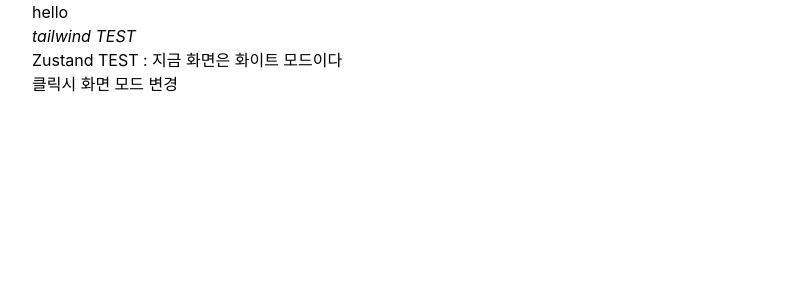
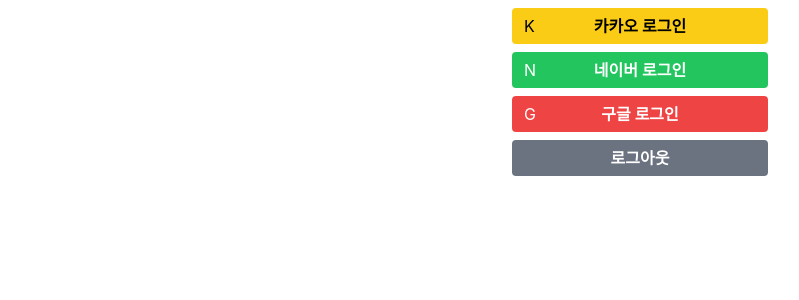
Before and after one commit to dnd-side-project/dnd-7th-9-frontend, a Next.js app: page / in a window 1280 px wide. Shown: the top 300 px of the page, without its empty margins (0-799 px from the left). Built offline with nearby package versions, Linux system fonts and the light colour scheme.

Commit message:
feat:소셜 로그인 버튼 임시 ui

```diff
--- a/pages/index.tsx
+++ b/pages/index.tsx
@@ -1,21 +1,36 @@
-import type { NextPage } from "next";
-import styles from "../styles/Home.module.css";
-import Head from "next/head";
-import Image from "next/image";
-import useStore from "../src/store/store";
+import type { NextPage } from 'next';
+import useStore from '../src/store/store';
 
 const Home: NextPage = () => {
-  const { isDark, handleIsDark } = useStore();
-  return (
-    <div className={styles.container}>
-      <p>hello</p>
-
-      <p className="italic">tailwind TEST</p>
-
-      <p>Zustand TEST : 지금 화면은 {isDark ? "다크" : "화이트"} 모드이다</p>
-      <button onClick={handleIsDark}>클릭시 화면 모드 변경</button>
-    </div>
-  );
+	return (
+		<div className="w-full">
+			<ul className=" w-1/5 mx-auto">
+				<li className="bg-yellow-400 text-black py-1.5 rounded mt-2">
+					<button type="button" className="w-full relative">
+						<div className="absolute left-3">K</div>
+						<span className="text-center font-semibold">카카오 로그인</span>
+					</button>
+				</li>
+				<li className="bg-green-500 text-white py-1.5 rounded  mt-2">
+					<button type="button" className="w-full relative">
+						<div className="absolute left-3">N</div>
+						<span className="text-center font-semibold">네이버 로그인</span>
+					</button>
+				</li>
+				<li className="bg-red-500 text-white py-1.5 rounded  mt-2">
+					<button type="button" className="w-full relative">
+						<div className="absolute left-3">G</div>
+						<span className="text-center font-semibold">구글 로그인</span>
+					</button>
+				</li>
+				<li className="bg-gray-500 text-white py-1.5 rounded  mt-2">
+					<button type="button" className="w-full relative">
+						<span className="text-center font-semibold">로그아웃</span>
+					</button>
+				</li>
+			</ul>
+		</div>
+	);
 };
 
 export default Home;
```
Also changed, not shown: 1 other file (tests, documents, lock files or other folders).
